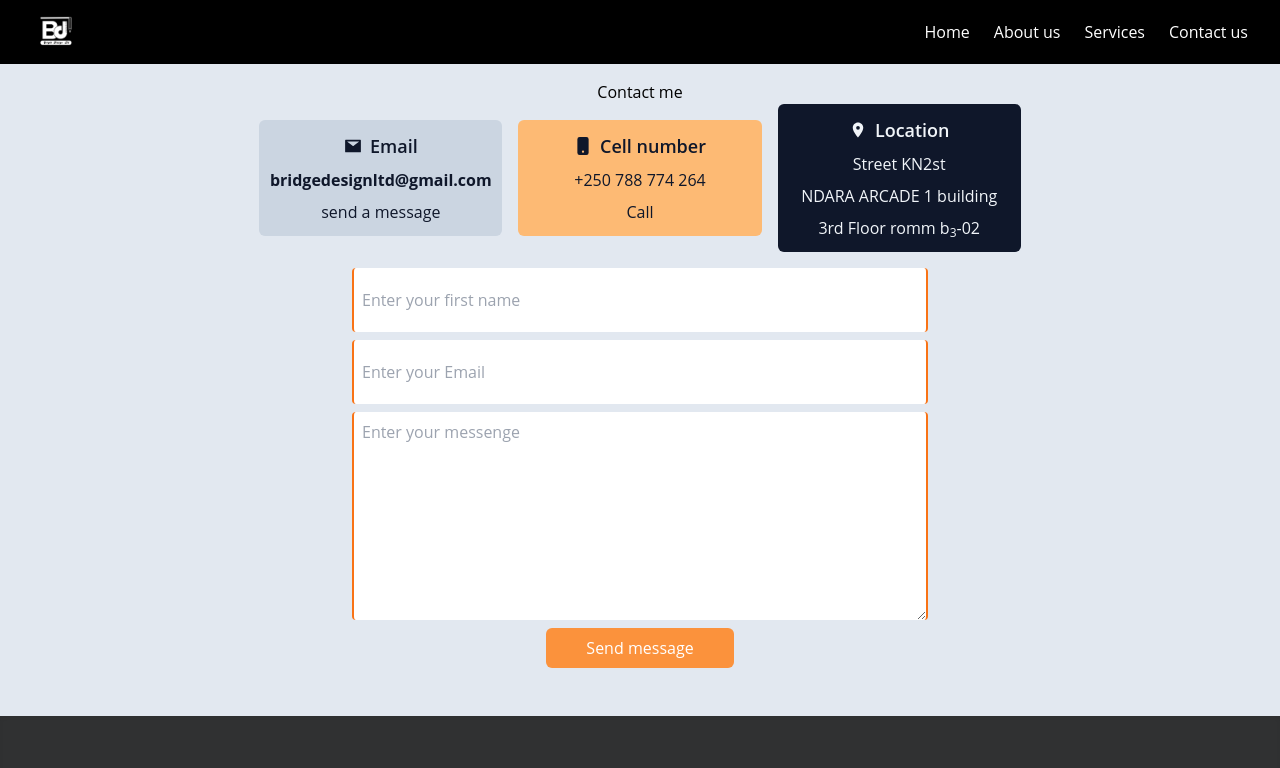
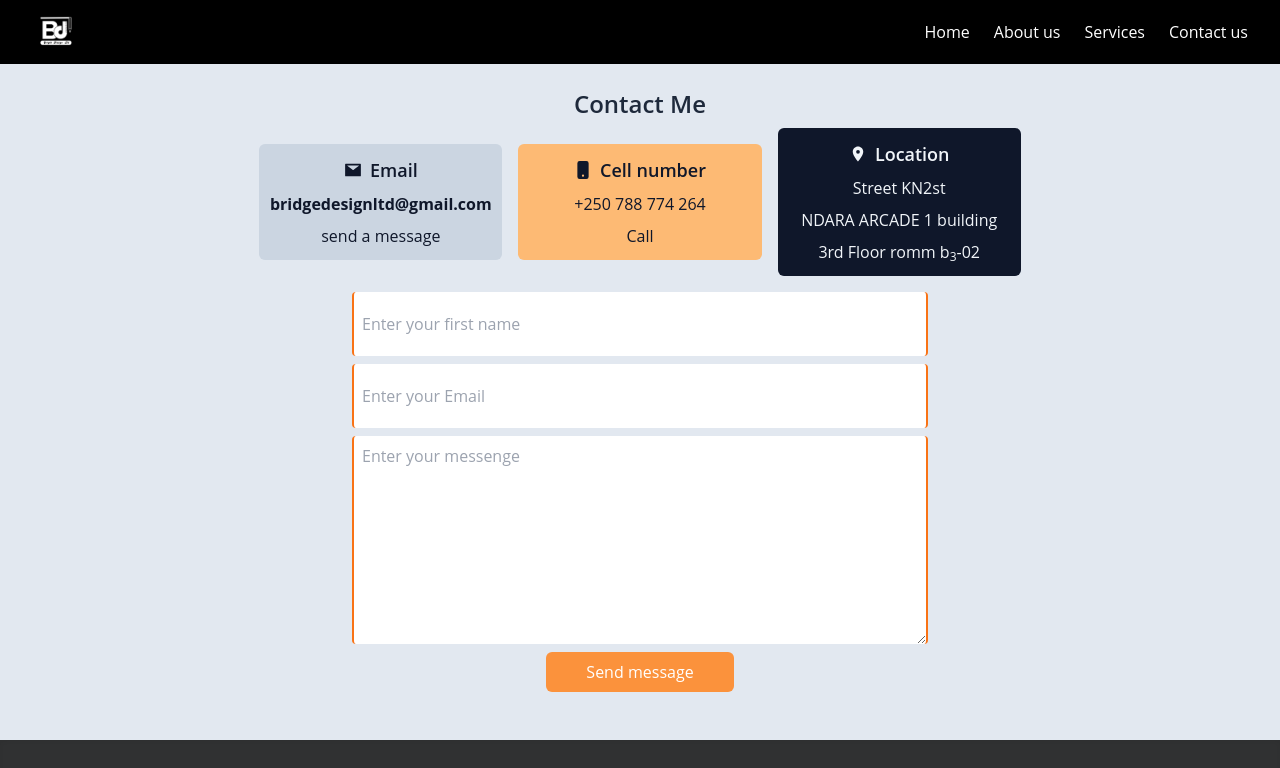
Before and after one commit to Ikevine/Bridge-design-ltd, a Next.js app: page /contact in a window 1280 px wide. Shown: the top 768 px of the page. Built offline with nearby package versions, Linux system fonts and the light colour scheme.

Commit message:
..contact modi

```diff
--- a/components/Contact.jsx
+++ b/components/Contact.jsx
@@ -18,7 +18,7 @@ const Contacti = () => {
   return (
     <div className=" w-screen h-auto mt-12  bg-slate-200 flex flex-col justify-center items-center p-8">
         <div>
-           <h1>Contact me</h1>
+           <h1 className='font-semibold text-2xl text-slate-800 capitalize p-2'>Contact me</h1>
         </div>
         {/* boxes goes here */}
            <div className="flex flex-col md:flex-row md:space-y-0 space-y-4 md:space-x-4 w-full justify-center items-center">
```
